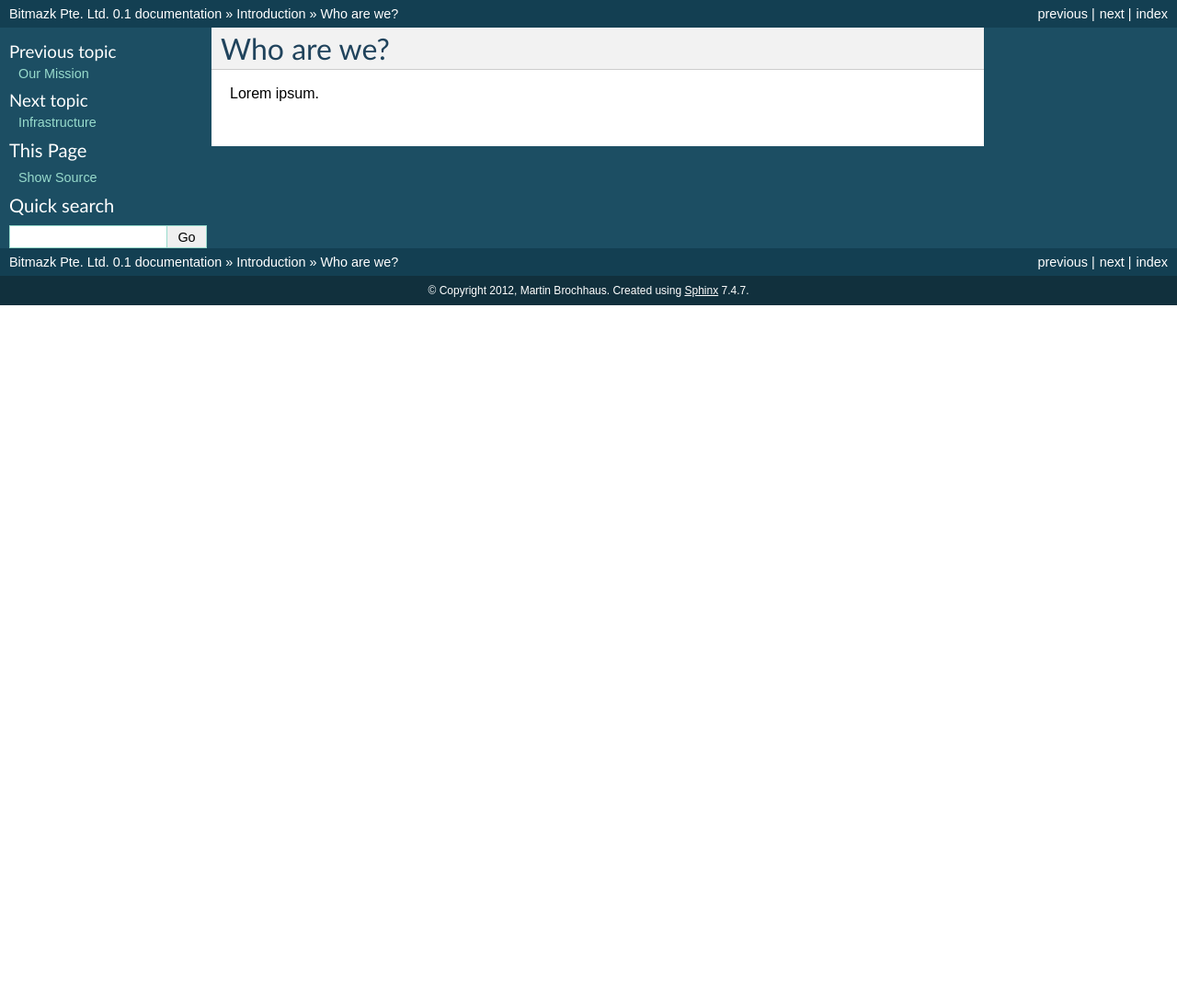
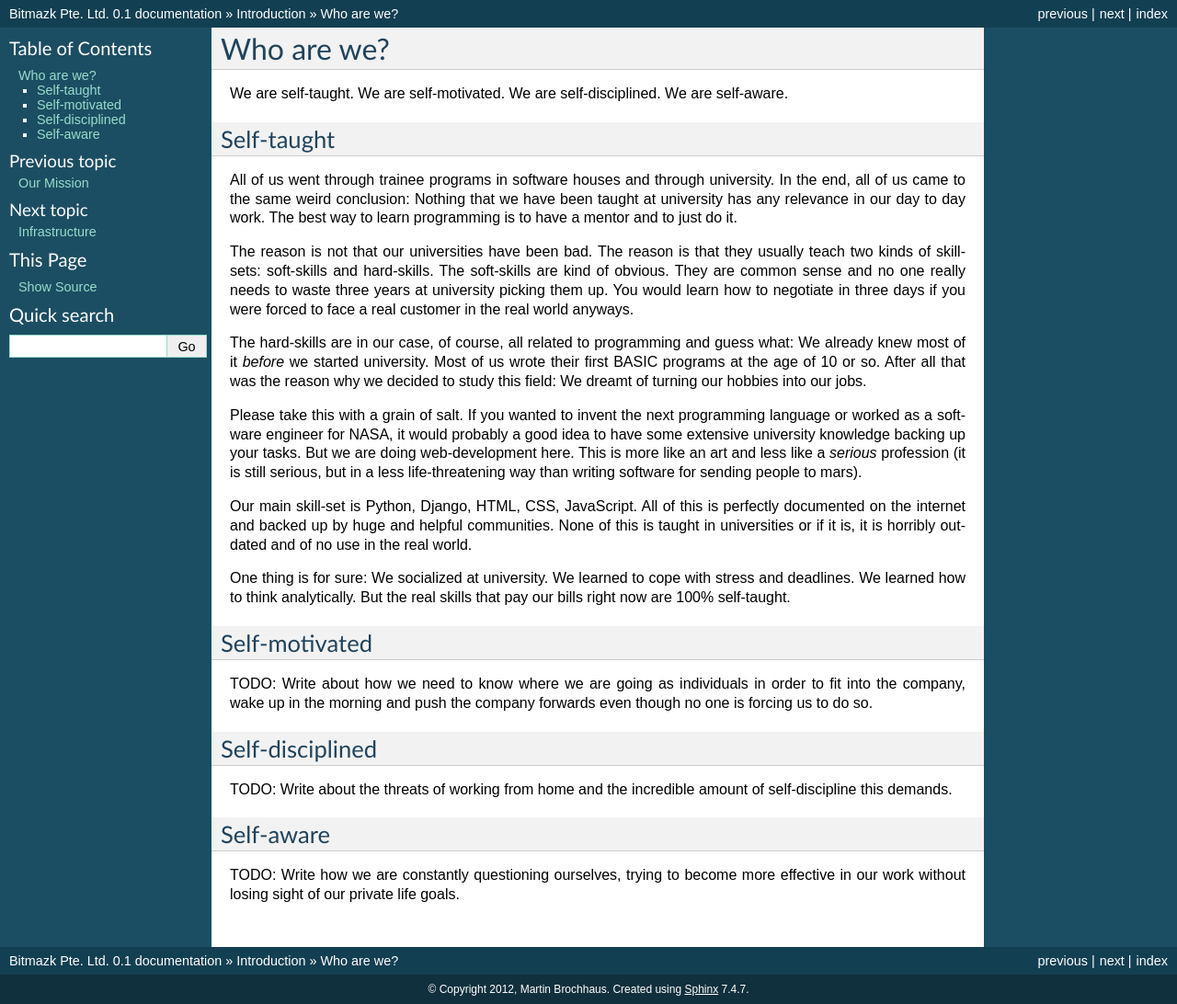
Before and after one commit to bitlabstudio/bitmazk-book, a Sphinx documentation site: the page built from docs/introduction/who_are_we.rst, in a window 1280 px wide. Shown: the whole page at 92% size. Built offline with Sphinx 7.4.7, drawn with Linux system fonts in a browser that asks for light colours; formulas are drawn with MathJax 3; pages that are not in the unit, such as notebooks, are missing from menus; before the commit the page ends 900 px from its top, so only the background shows below that.

Commit message:
Added chapter about Who We Are.
This should become our main chapter for attracting new employees with the right
mind-set.

```diff
--- a/docs/introduction/who_are_we.rst
+++ b/docs/introduction/who_are_we.rst
@@ -1,4 +1,61 @@
 Who are we?
 ============
 
-Lorem ipsum.
+We are self-taught. We are self-motivated. We are self-disciplined. We are
+self-aware.
+
+Self-taught
+-----------
+
+All of us went through trainee programs in software houses and through
+university. In the end, all of us came to the same weird conclusion: Nothing
+that we have been taught at university has any relevance in our day to day
+work. The best way to learn programming is to have a mentor and to just do it.
+
+The reason is not that our universities have been bad. The reason is that they
+usually teach two kinds of skill-sets: soft-skills and hard-skills. The
+soft-skills are kind of obvious. They are common sense and no one really needs
+to waste three years at university picking them up. You would learn how to
+negotiate in three days if you were forced to face a real customer in the real
+world anyways.
+
+The hard-skills are in our case, of course, all related to programming and
+guess what: We already knew most of it *before* we started university. Most of
+us wrote their first BASIC programs at the age of 10 or so. After all that was
+the reason why we decided to study this field: We dreamt of turning our hobbies
+into our jobs.
+
+Please take this with a grain of salt. If you wanted to invent the next
+programming language or worked as a software engineer for NASA, it would
+probably a good idea to have some extensive university knowledge backing up
+your tasks. But we are doing web-development here. This is more like an art and
+less like a *serious* profession (it is still serious, but in a less
+life-threatening way than writing software for sending people to mars).
+
+Our main skill-set is Python, Django, HTML, CSS, JavaScript. All of this is
+perfectly documented on the internet and backed up by huge and helpful
+communities. None of this is taught in universities or if it is, it is horribly
+outdated and of no use in the real world.
+
+One thing is for sure: We socialized at university. We learned to cope with
+stress and deadlines. We learned how to think analytically. But the real skills
+that pay our bills right now are 100% self-taught.
+
+Self-motivated
+--------------
+
+TODO: Write about how we need to know where we are going as individuals in
+order to fit into the company, wake up in the morning and push the company
+forwards even though no one is forcing us to do so.
+
+Self-disciplined
+----------------
+
+TODO: Write about the threats of working from home and the incredible amount
+of self-discipline this demands.
+
+Self-aware
+----------
+
+TODO: Write how we are constantly questioning ourselves, trying to become more
+effective in our work without losing sight of our private life goals.
```
